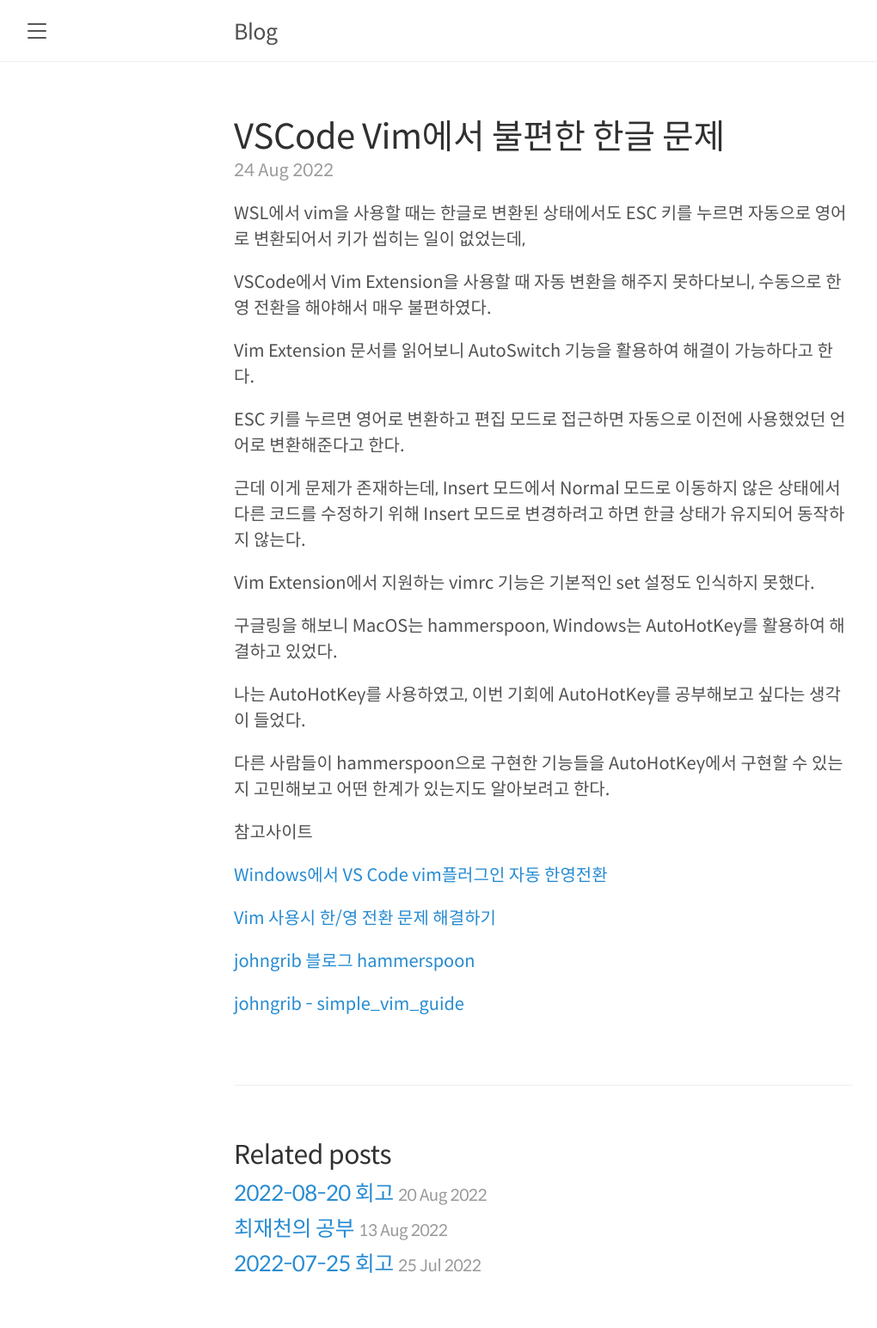
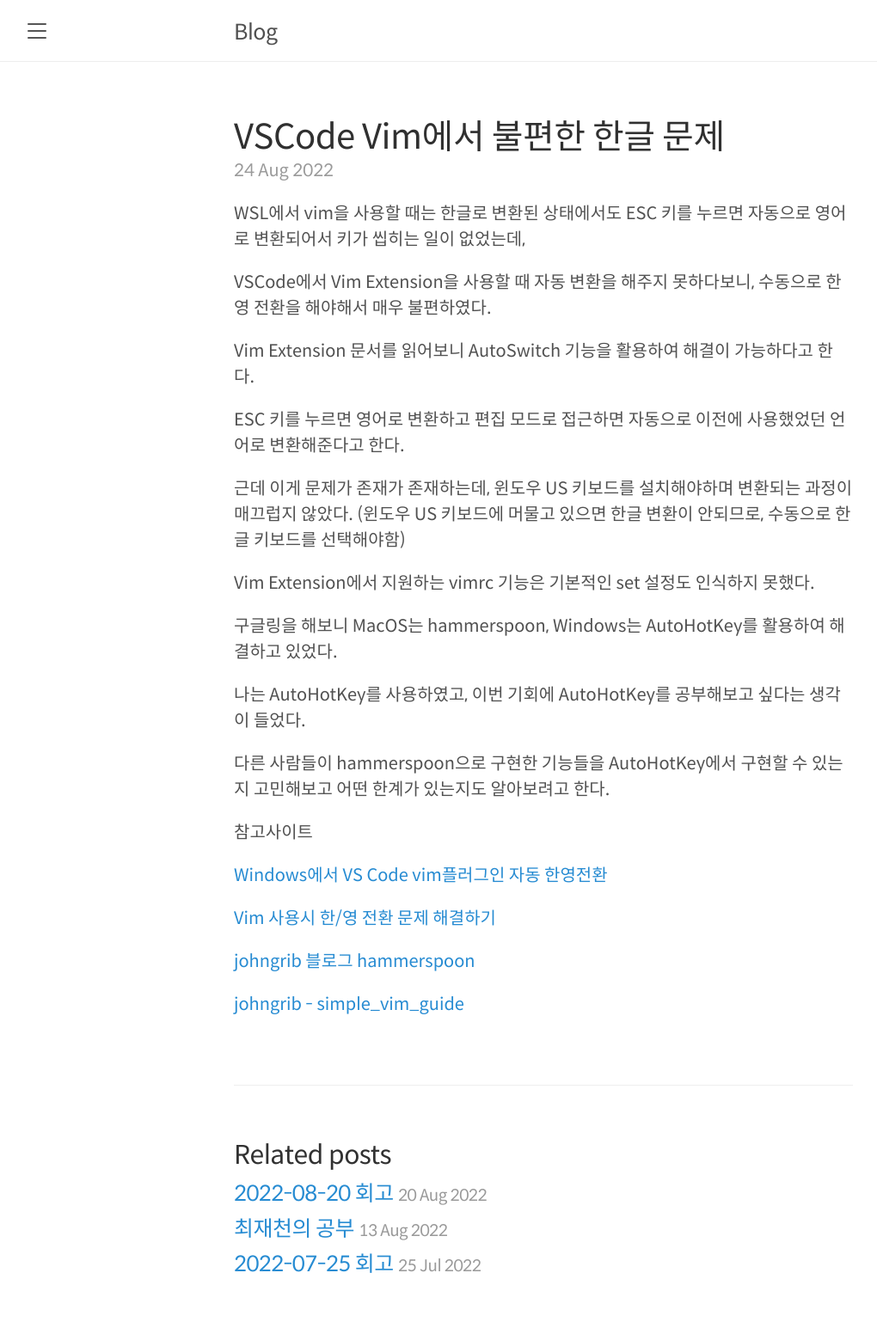
Before and after one commit to hyuunnn/hyuunnn.github.io, a Jekyll site: the page built from _posts/2022-08-24-vscode-vim-autoswitch.md, in a window 1280 px wide. Shown: the whole page at 86% size, without its empty margins (8-1028 px from the left). Built offline with Jekyll 4.4.1, drawn with Linux system fonts in a browser that asks for light colours.

Commit message:
Update 2022-08-24-vscode-vim-autoswitch.md

```diff
--- a/_posts/2022-08-24-vscode-vim-autoswitch.md
+++ b/_posts/2022-08-24-vscode-vim-autoswitch.md
@@ -14,7 +14,7 @@
 
 ESC 키를 누르면 영어로 변환하고 편집 모드로 접근하면 자동으로 이전에 사용했었던 언어로 변환해준다고 한다.
 
-근데 이게 문제가 존재하는데, Insert 모드에서 Normal 모드로 이동하지 않은 상태에서 다른 코드를 수정하기 위해 Insert 모드로 변경하려고 하면 한글 상태가 유지되어 동작하지 않는다.
+근데 이게 문제가 존재가 존재하는데, 윈도우 US 키보드를 설치해야하며 변환되는 과정이 매끄럽지 않았다. (윈도우 US 키보드에 머물고 있으면 한글 변환이 안되므로, 수동으로 한글 키보드를 선택해야함)
 
 Vim Extension에서 지원하는 vimrc 기능은 기본적인 set 설정도 인식하지 못했다.
 
```
